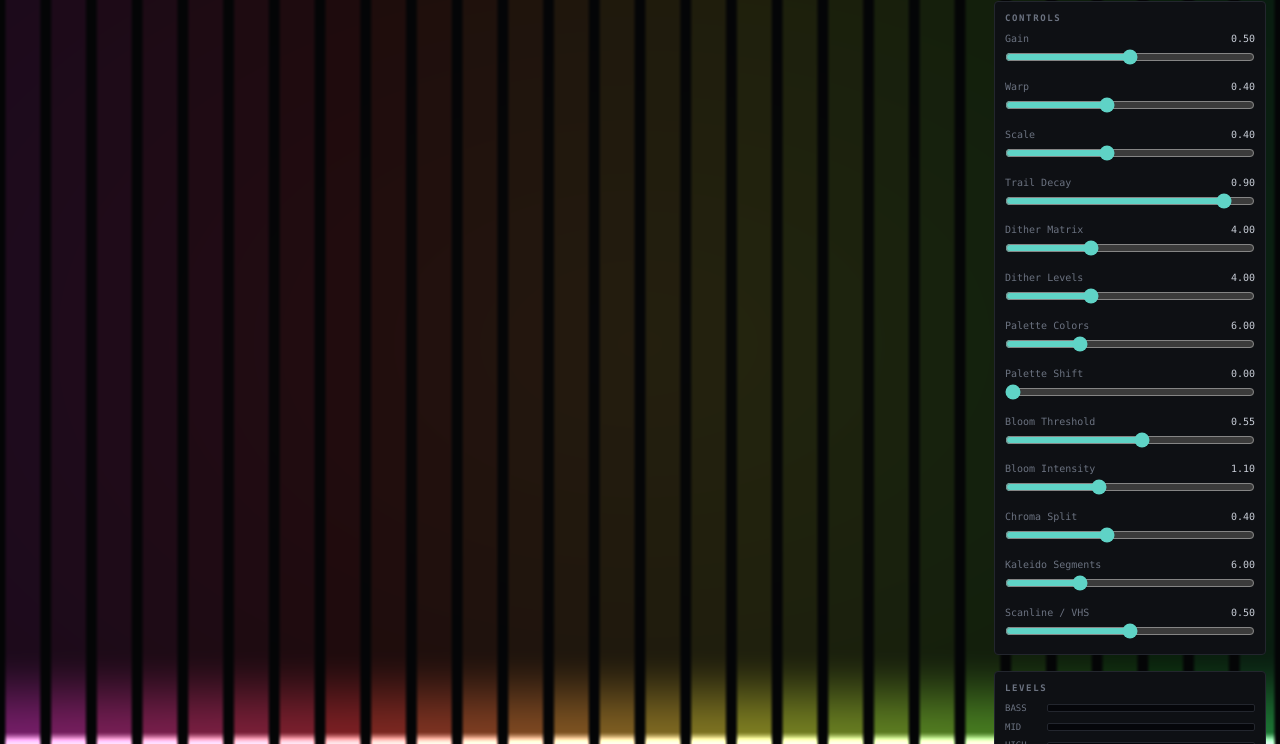
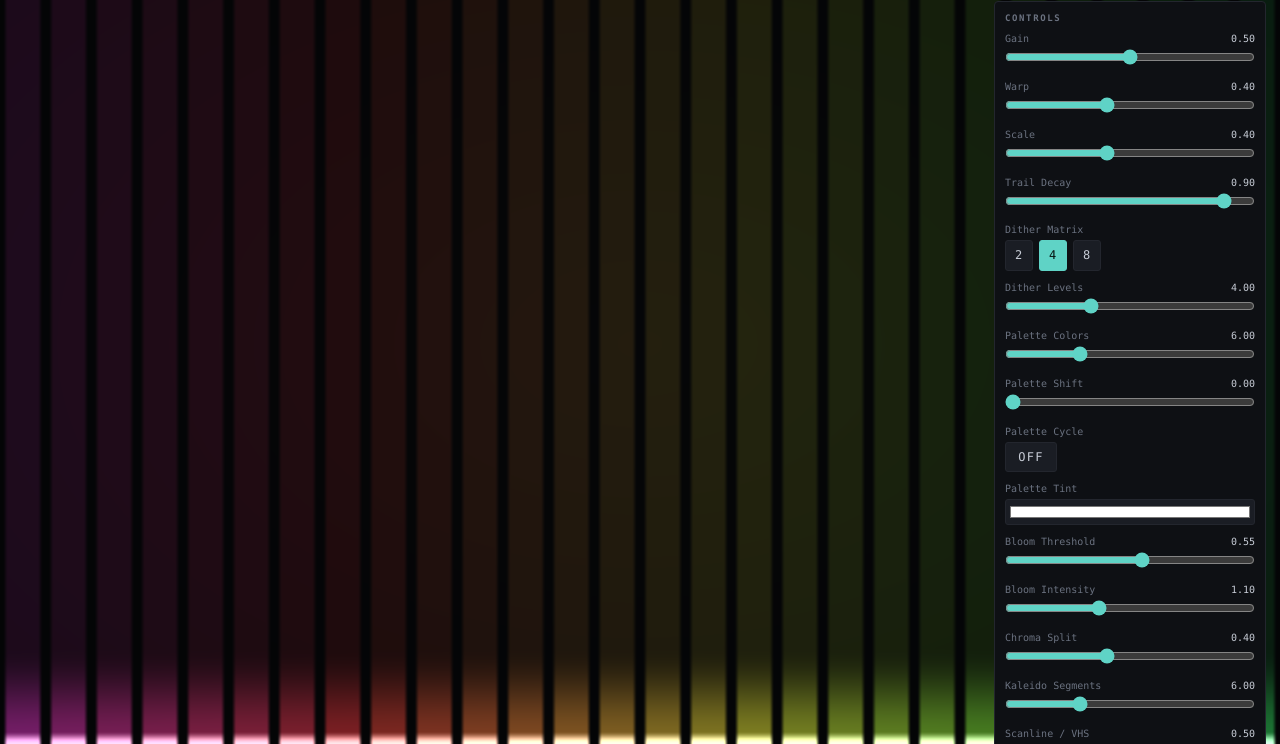
Before and after one commit to itsHendri/Flux, a website built with Vite: page index.html in a window 1280 px wide. Shown: the part 56-800 px from the top of the page. Built offline with nearby package versions, Linux system fonts and the light colour scheme; animation ran at ten frames a second.

Commit message:
Expand control schema with toggle / select / color types
ControlDef gains an optional `type` ('slider' default | 'toggle' | 'select' |
'color'); existing slider entries are untouched. ControlPanel branches per type
(range / on-off button / button group / native colour swatch). The Renderer now
takes the control defs and declares+uploads each uniform as vec3 for colour else
float. FrameState.controls values become number | number[].

Demonstrated on real uniforms: Dither Matrix is now a 2/4/8 select (uDitherSize);
new Palette Cycle toggle (uPaletteCycle time-rotates the quantize palette) and
Palette Tint colour (uPaletteTint multiplies the quantize output).

Changelog: Add toggle/select/color control types (slider unchanged); demo via dither-matrix select, palette-cycle toggle, palette-tint colour

```diff
--- a/src/main.ts
+++ b/src/main.ts
@@ -9,7 +9,7 @@ import {
   onDeviceChange,
   requestAudioPermission,
 } from './audio/devices.ts';
-import { CONTROLS, CONTROL_UNIFORMS } from './ui/controls.ts';
+import { CONTROLS } from './ui/controls.ts';
 import { MODES, onModesChanged } from './shaders/modes.ts';
 import { PASSES, onPassesChanged } from './shaders/passes.ts';
 import { ControlPanel } from './ui/ControlPanel.ts';
@@ -48,7 +48,7 @@ document.body.appendChild(panelToggle);
 // --- Renderer -------------------------------------------------------------
 let renderer: Renderer;
 try {
-  renderer = new Renderer(canvas, CONTROL_UNIFORMS);
+  renderer = new Renderer(canvas, CONTROLS);
 } catch (e) {
   reportError('renderer', e);
   throw e;
--- a/src/render/Renderer.ts
+++ b/src/render/Renderer.ts
@@ -1,4 +1,5 @@
-import type { FrameState } from '../core/state.ts';
+import type { ControlDef, FrameState } from '../core/state.ts';
+import { isColor } from '../core/state.ts';
 import { buildProgram } from './shaderProgram.ts';
 import { createFbo, resizeFbo, deleteFbo, type Fbo } from './Framebuffer.ts';
 import vertSource from '../shaders/fullscreen.vert?raw';
@@ -61,7 +62,8 @@ export class Renderer {
   private readonly gl: WebGL2RenderingContext;
   private readonly canvas: HTMLCanvasElement;
   private readonly vao: WebGLVertexArrayObject;
-  private readonly controlUniforms: string[];
+  private readonly controls: ControlDef[];
+  private readonly controlNames: string[];
 
   private readonly modes = new Map<string, CompiledProgram>();
   private current: CompiledProgram | null = null;
@@ -87,12 +89,14 @@ export class Renderer {
   private successCb: (mode: string) => void = () => {};
 
   /**
-   * @param controlUniforms glslNames of every control-schema uniform. Declared
-   *   in every program header (modes and passes) and uploaded each frame.
+   * @param controls the control schema. Each control's uniform is declared in
+   *   every program header (modes and passes) — `vec3` for `color`, else
+   *   `float` — and uploaded from FrameState.controls each frame.
    */
-  constructor(canvas: HTMLCanvasElement, controlUniforms: string[]) {
+  constructor(canvas: HTMLCanvasElement, controls: ControlDef[]) {
     this.canvas = canvas;
-    this.controlUniforms = controlUniforms;
+    this.controls = controls;
+    this.controlNames = controls.map((c) => c.glslName);
     const gl = canvas.getContext('webgl2', {
       antialias: false,
       alpha: false,
@@ -129,7 +133,9 @@ export class Renderer {
 
   /** Control-uniform declarations shared by every mode and pass header. */
   private controlDecls(): string {
-    return this.controlUniforms.map((n) => `uniform float ${n};`).join('\n');
+    return this.controls
+      .map((c) => `uniform ${isColor(c) ? 'vec3' : 'float'} ${c.glslName};`)
+      .join('\n');
   }
 
   /** Assemble a mode's full fragment source: header + common + mode body. */
@@ -176,7 +182,7 @@ export class Renderer {
       return null;
     }
     const uniforms = new Map<string, WebGLUniformLocation | null>();
-    for (const n of [...BUILTIN_UNIFORMS, ...samplers, ...this.controlUniforms]) {
+    for (const n of [...BUILTIN_UNIFORMS, ...samplers, ...this.controlNames]) {
       uniforms.set(n, this.gl.getUniformLocation(result.program, n));
     }
     return { name, program: result.program, uniforms };
@@ -291,8 +297,15 @@ export class Renderer {
     gl.uniform1f(u.get('uMid') ?? null, state.audio.mid);
     gl.uniform1f(u.get('uHigh') ?? null, state.audio.high);
     gl.uniform1f(u.get('uLevel') ?? null, state.audio.level);
-    for (const name of this.controlUniforms) {
-      gl.uniform1f(u.get(name) ?? null, state.controls[name] ?? 0);
+    for (const c of this.controls) {
+      const loc = u.get(c.glslName) ?? null;
+      const v = state.controls[c.glslName];
+      if (isColor(c)) {
+        const rgb = Array.isArray(v) ? v : [1, 1, 1];
+        gl.uniform3f(loc, rgb[0] ?? 1, rgb[1] ?? 1, rgb[2] ?? 1);
+      } else {
+        gl.uniform1f(loc, typeof v === 'number' ? v : 0);
+      }
     }
   }
 
--- a/src/shaders/passes/quantize.frag
+++ b/src/shaders/passes/quantize.frag
@@ -16,7 +16,7 @@ vec3 render(vec2 uv) {
   float N = max(2.0, floor(uPaletteColors + 0.5));
   float idx = floor(lum * (N - 1.0) + 0.5) / (N - 1.0);
 
-  // Manual phase offset plus a bass-driven hue rotation.
-  float shift = uPaletteShift + uBass * 0.4;
-  return palette(idx + shift);
+  // Manual phase offset, bass-driven rotation, and an optional time auto-cycle.
+  float shift = uPaletteShift + uBass * 0.4 + uPaletteCycle * uTime * 0.08;
+  return palette(idx + shift) * uPaletteTint;
 }
--- a/src/styles.css
+++ b/src/styles.css
@@ -170,6 +170,28 @@ input[type='range'] {
   accent-color: var(--accent);
 }
 
+/* Toggle control — a small on/off button under its label. */
+.toggle-btn {
+  min-width: 52px;
+  text-transform: uppercase;
+  letter-spacing: 0.1em;
+}
+
+/* Color control — a full-width swatch that opens the native picker. */
+.color-input {
+  width: 100%;
+  height: 26px;
+  padding: 2px;
+  background: #1a1d24;
+  border: 1px solid var(--panel-edge);
+  border-radius: 3px;
+  cursor: pointer;
+}
+
+.color-input:hover {
+  border-color: var(--accent);
+}
+
 .meters {
   display: flex;
   flex-direction: column;
--- a/src/ui/ControlPanel.ts
+++ b/src/ui/ControlPanel.ts
@@ -1,11 +1,29 @@
 import type { ControlDef } from '../core/state.ts';
 
+/** "#rrggbb" → [r,g,b] in 0..1. */
+function hexToRgb(hex: string): [number, number, number] {
+  const n = parseInt(hex.slice(1), 16);
+  return [((n >> 16) & 255) / 255, ((n >> 8) & 255) / 255, (n & 255) / 255];
+}
+
+/** [r,g,b] in 0..1 → "#rrggbb". */
+function rgbToHex(rgb: [number, number, number]): string {
+  const c = (v: number) =>
+    Math.round(Math.max(0, Math.min(1, v)) * 255)
+      .toString(16)
+      .padStart(2, '0');
+  return `#${c(rgb[0])}${c(rgb[1])}${c(rgb[2])}`;
+}
+
 /**
- * Generates a slider per control from the schema and holds the live values.
- * Values are keyed by glslName, ready to drop into FrameState.controls.
+ * Generates a widget per control from the schema and holds the live values.
+ * The widget depends on `ControlDef.type` (slider / toggle / select / color);
+ * every type ultimately writes into `values`, keyed by glslName, ready to drop
+ * into FrameState.controls. Slider/toggle/select store a number; color stores
+ * an `[r,g,b]` triple.
  */
 export class ControlPanel {
-  private readonly values: Record<string, number> = {};
+  private readonly values: Record<string, number | number[]> = {};
 
   constructor(parent: HTMLElement, controls: ControlDef[]) {
     const section = document.createElement('div');
@@ -13,40 +31,121 @@ export class ControlPanel {
     section.innerHTML = '<h2>Controls</h2>';
 
     for (const def of controls) {
-      this.values[def.glslName] = def.default;
-
+      const type = def.type ?? 'slider';
       const wrap = document.createElement('div');
       wrap.className = 'control';
-
-      const label = document.createElement('label');
-      const name = document.createElement('span');
-      name.textContent = def.name;
-      const val = document.createElement('span');
-      val.className = 'val';
-      val.textContent = def.default.toFixed(2);
-      label.append(name, val);
-
-      const input = document.createElement('input');
-      input.type = 'range';
-      input.min = String(def.min);
-      input.max = String(def.max);
-      input.step = String(def.step);
-      input.value = String(def.default);
-      input.addEventListener('input', () => {
-        const v = Number(input.value);
-        this.values[def.glslName] = v;
-        val.textContent = v.toFixed(2);
-      });
-
-      wrap.append(label, input);
+      switch (type) {
+        case 'toggle':
+          this.buildToggle(wrap, def);
+          break;
+        case 'select':
+          this.buildSelect(wrap, def);
+          break;
+        case 'color':
+          this.buildColor(wrap, def);
+          break;
+        default:
+          this.buildSlider(wrap, def);
+      }
       section.appendChild(wrap);
     }
 
     parent.appendChild(section);
   }
 
+  /** Label row: the control name on the left, an optional value readout right. */
+  private labelRow(name: string, valueText?: string): { row: HTMLElement; val: HTMLElement } {
+    const label = document.createElement('label');
+    const n = document.createElement('span');
+    n.textContent = name;
+    const val = document.createElement('span');
+    val.className = 'val';
+    if (valueText !== undefined) val.textContent = valueText;
+    label.append(n, val);
+    return { row: label, val };
+  }
+
+  private buildSlider(wrap: HTMLElement, def: ControlDef): void {
+    const init = typeof def.default === 'number' ? def.default : 0;
+    this.values[def.glslName] = init;
+
+    const { row, val } = this.labelRow(def.name, init.toFixed(2));
+    const input = document.createElement('input');
+    input.type = 'range';
+    input.min = String(def.min ?? 0);
+    input.max = String(def.max ?? 1);
+    input.step = String(def.step ?? 0.01);
+    input.value = String(init);
+    input.addEventListener('input', () => {
+      const v = Number(input.value);
+      this.values[def.glslName] = v;
+      val.textContent = v.toFixed(2);
+    });
+    wrap.append(row, input);
+  }
+
+  private buildToggle(wrap: HTMLElement, def: ControlDef): void {
+    const on = def.default === true;
+    this.values[def.glslName] = on ? 1 : 0;
+
+    const { row } = this.labelRow(def.name);
+    const btn = document.createElement('button');
+    btn.className = 'toggle-btn';
+    const paint = (state: boolean) => {
+      btn.classList.toggle('active', state);
+      btn.textContent = state ? 'on' : 'off';
+    };
+    paint(on);
+    btn.addEventListener('click', () => {
+      const next = this.values[def.glslName] !== 1;
+      this.values[def.glslName] = next ? 1 : 0;
+      paint(next);
+    });
+    wrap.append(row, btn);
+  }
+
+  private buildSelect(wrap: HTMLElement, def: ControlDef): void {
+    const options = def.options ?? [];
+    const init = typeof def.default === 'number' ? def.default : (options[0]?.value ?? 0);
+    this.values[def.glslName] = init;
+
+    const { row } = this.labelRow(def.name);
+    const group = document.createElement('div');
+    group.className = 'btn-row';
+    const buttons: HTMLButtonElement[] = [];
+    for (const opt of options) {
+      const btn = document.createElement('button');
+      btn.textContent = opt.label;
+      btn.classList.toggle('active', opt.value === init);
+      btn.addEventListener('click', () => {
+        this.values[def.glslName] = opt.value;
+        for (const b of buttons) b.classList.toggle('active', b === btn);
+      });
+      buttons.push(btn);
+      group.appendChild(btn);
+    }
+    wrap.append(row, group);
+  }
+
+  private buildColor(wrap: HTMLElement, def: ControlDef): void {
+    const init: [number, number, number] = Array.isArray(def.default)
+      ? (def.default as [number, number, number])
+      : [1, 1, 1];
+    this.values[def.glslName] = init.slice();
+
+    const { row } = this.labelRow(def.name);
+    const input = document.createElement('input');
+    input.type = 'color';
+    input.className = 'color-input';
+    input.value = rgbToHex(init);
+    input.addEventListener('input', () => {
+      this.values[def.glslName] = hexToRgb(input.value);
+    });
+    wrap.append(row, input);
+  }
+
   /** Current control values keyed by glslName. */
-  getValues(): Record<string, number> {
+  getValues(): Record<string, number | number[]> {
     return this.values;
   }
 }
--- a/src/ui/controls.ts
+++ b/src/ui/controls.ts
@@ -3,9 +3,10 @@ import type { ControlDef } from '../core/state.ts';
 /**
  * THE uniform schema — single source of truth.
  *
- * Each entry generates both a panel slider (ControlPanel) and a shader uniform
- * declaration + per-frame upload (Renderer). Add a control here and it appears
- * in both places automatically; nothing else needs to change.
+ * Each entry generates both a panel widget (ControlPanel, per `type`) and a
+ * shader uniform declaration + per-frame upload (Renderer). Add a control here
+ * and it appears in both places automatically; nothing else needs to change.
+ * `type` defaults to `'slider'`, so existing numeric entries need no `type`.
  */
 export const CONTROLS: ControlDef[] = [
   {
@@ -45,14 +46,17 @@ export const CONTROLS: ControlDef[] = [
     step: 0.01,
     default: 0.9,
   },
-  // Dither pass — matrix size snaps to {2,4,8}; levels = steps per channel.
+  // Dither pass — matrix size (a select of {2,4,8}); levels = steps per channel.
   {
     id: 'ditherSize',
     name: 'Dither Matrix',
     glslName: 'uDitherSize',
-    min: 2,
-    max: 8,
-    step: 1,
+    type: 'select',
+    options: [
+      { label: '2', value: 2 },
+      { label: '4', value: 4 },
+      { label: '8', value: 8 },
+    ],
     default: 4,
   },
   {
@@ -82,6 +86,20 @@ export const CONTROLS: ControlDef[] = [
     max: 1,
     step: 0.01,
     default: 0,
+  },
+  {
+    id: 'paletteCycle',
+    name: 'Palette Cycle',
+    glslName: 'uPaletteCycle',
+    type: 'toggle',
+    default: false,
+  },
+  {
+    id: 'paletteTint',
+    name: 'Palette Tint',
+    glslName: 'uPaletteTint',
+    type: 'color',
+    default: [1, 1, 1],
   },
   // Bloom pass — brightness threshold + additive glow intensity.
   {
@@ -133,6 +151,3 @@ export const CONTROLS: ControlDef[] = [
     default: 0.5,
   },
 ];
-
-/** glslNames of every control — handed to the Renderer for uniform plumbing. */
-export const CONTROL_UNIFORMS: string[] = CONTROLS.map((c) => c.glslName);
```
Also changed, not shown: docs/ROADMAP.md (+1 -1 lines), src/core/state.ts (+37 -7 lines), docs/CHANGELOG.md.
